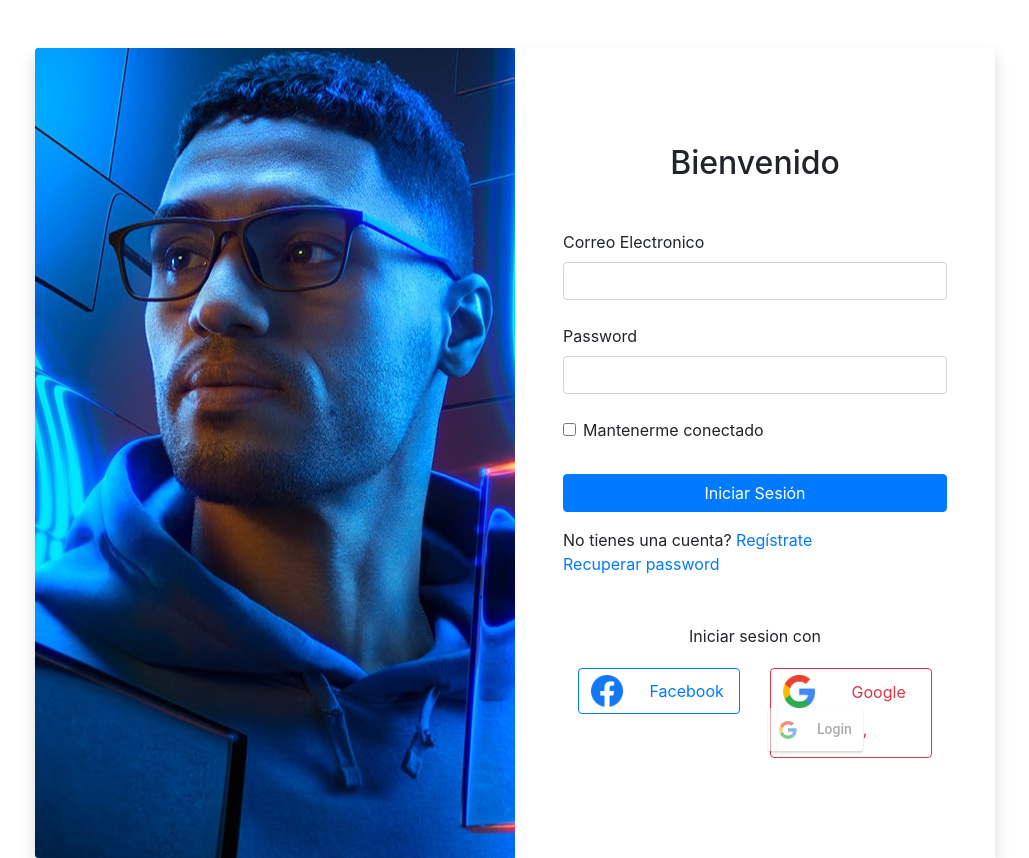
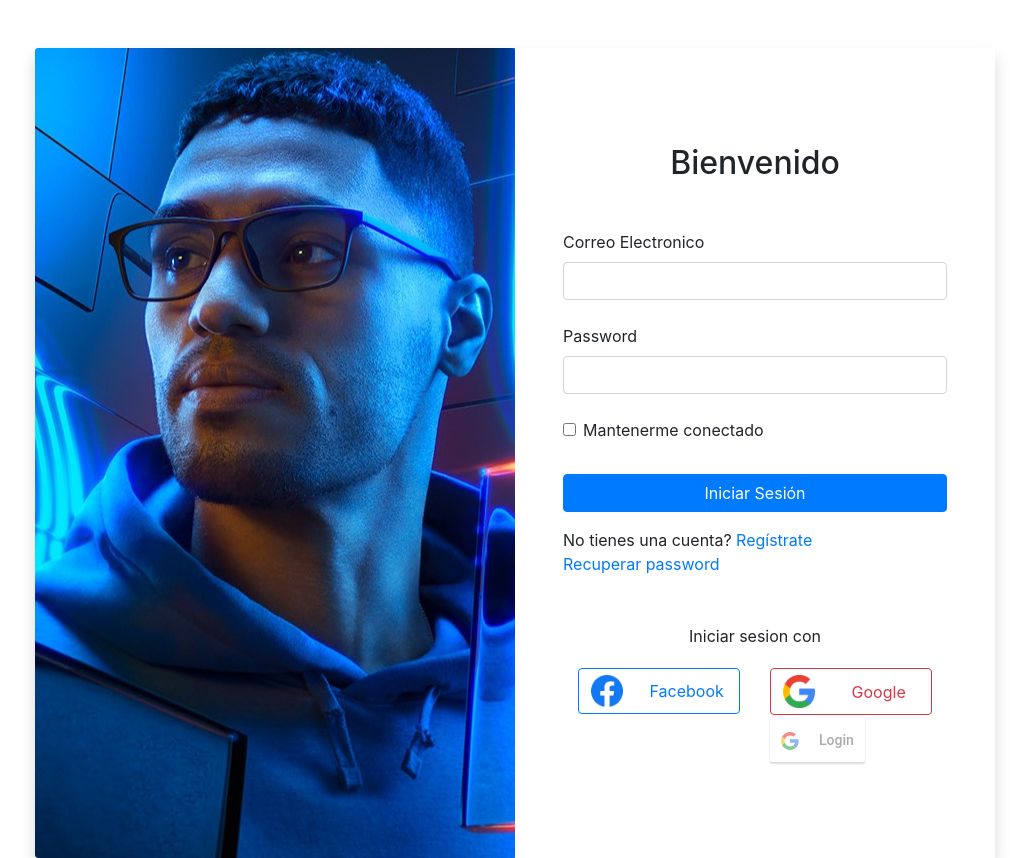
Before and after one commit to juancruzbidegain/logingoogle-react, a React (Create React App) app: page / in a window 1280 px wide. Shown: the whole page, without its empty margins (125-1154 px from the left). Built offline with nearby package versions, Linux system fonts and the light colour scheme.

Commit message:
login_end

```diff
--- a/src/pages/Login.jsx
+++ b/src/pages/Login.jsx
@@ -26,6 +26,7 @@ const Login = () => {
 
   const responseGoogle = response => {
       console.log(response)
+      console.log(response.profileObj)
   }
 
   return (
@@ -128,16 +129,19 @@ const Login = () => {
                     <div className="col-12 col-md-9 col-lg-8 col-xl-8 col-xxl-9 text-center">
                       Google
                     </div>
-                    <GoogleLogin
-                      clientId="658977310896-knrl3gka66fldh83dao2rhgbblmd4un9.apps.googleusercontent.com"
+
+
+
+                  </div>
+                </button>
+                <br/>
+                <GoogleLogin
+                      clientId="346450705262-btqsjqmd23skcv54l90oahmfc2hbv8js.apps.googleusercontent.com"
                       buttonText="Login"
                       onSuccess={responseGoogle}
                       onFailure={responseGoogle}
                       cookiePolicy={"single_host_origin"}
                     />
-                    ,
-                  </div>
-                </button>
               </div>
             </div>
           </div>
```
